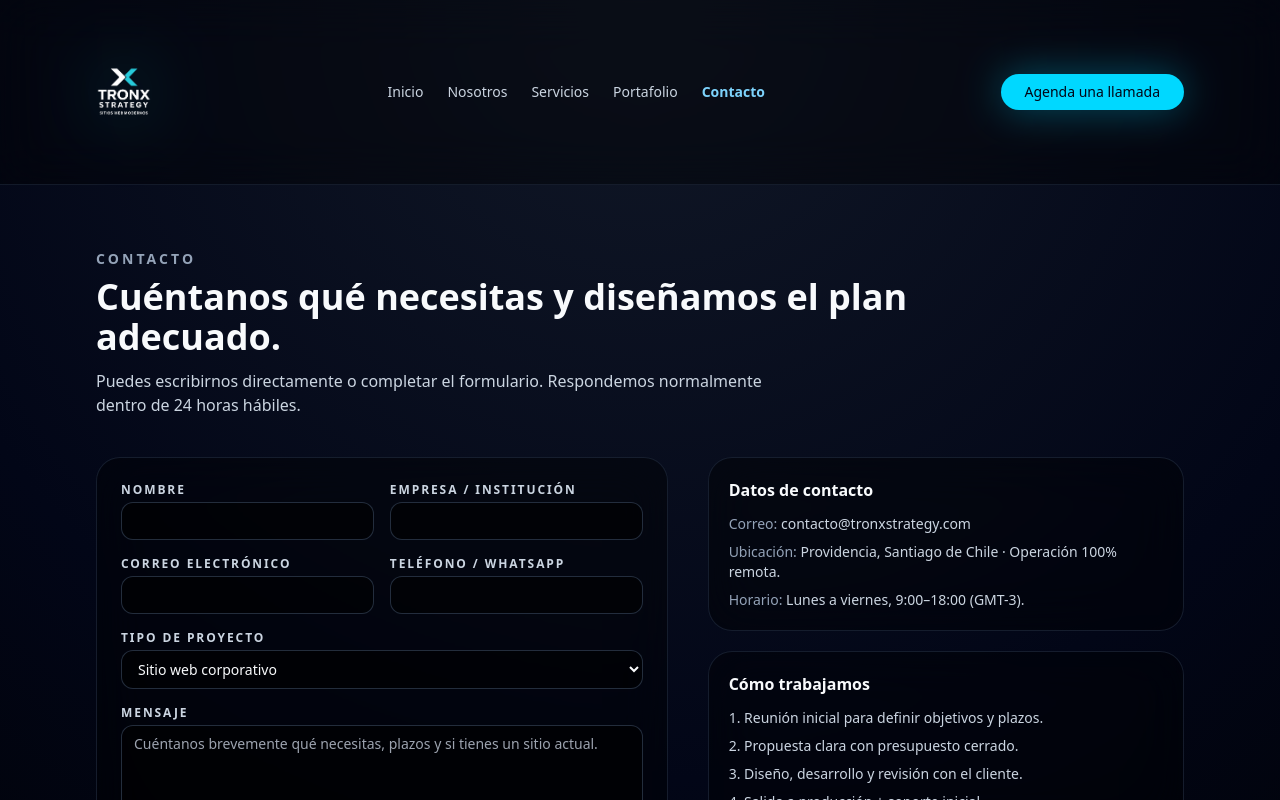
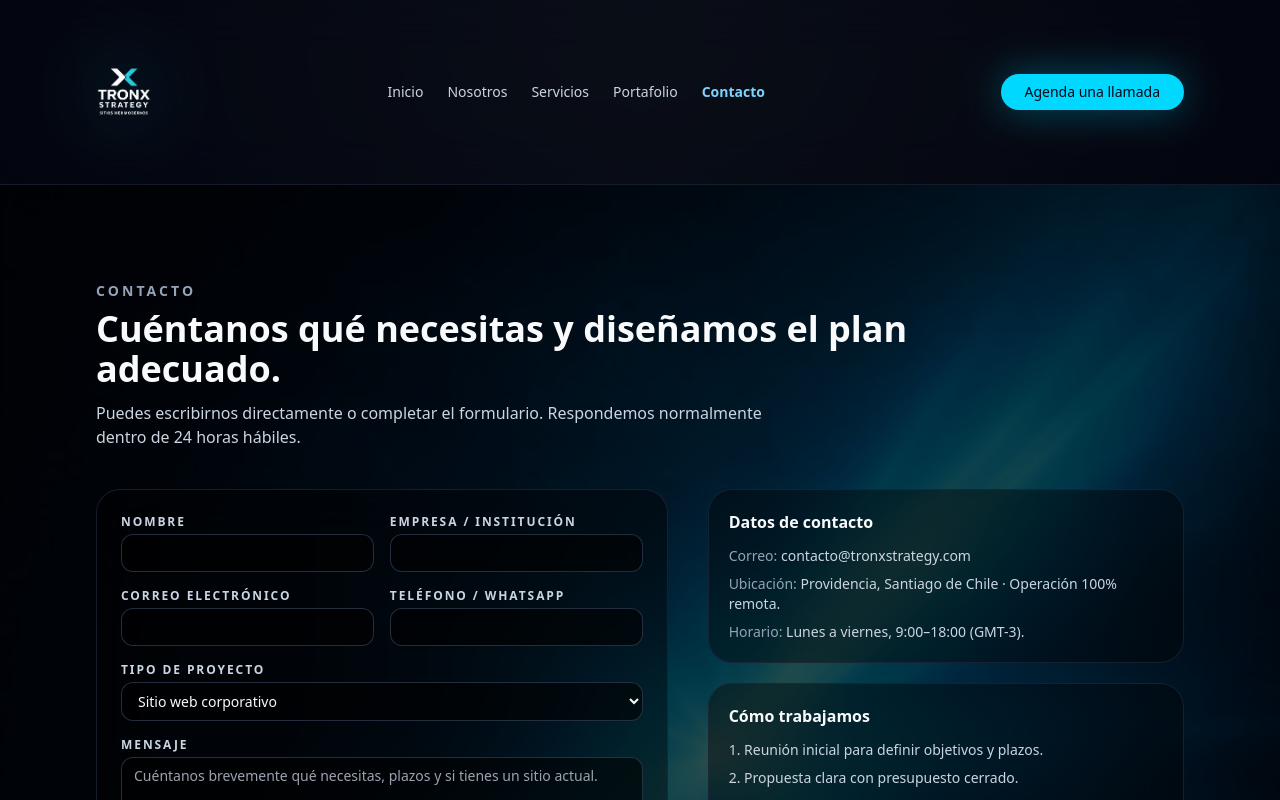
Before and after one commit to TronxGroup/Tronx-Strategy, a Next.js app: page /contacto in a window 1280 px wide. Shown: the top 800 px of the page. Built offline with nearby package versions, Linux system fonts and the light colour scheme.

Commit message:
Update page.tsx

```diff
--- a/app/contacto/page.tsx
+++ b/app/contacto/page.tsx
@@ -1,6 +1,21 @@
+// app/contacto/page.tsx
+
 export default function ContactoPage() {
   return (
-    <div className="section">
+    <section
+      className="relative min-h-screen w-full overflow-hidden flex items-stretch"
+      style={{
+        backgroundImage: "url('/BG_contacto_strategy.jpg')",
+        backgroundSize: "cover",
+        backgroundPosition: "center",
+        backgroundRepeat: "no-repeat",
+      }}
+    >
+      {/* Overlay oscuro para legibilidad */}
+      <div className="absolute inset-0 bg-black/70 backdrop-blur-[2px]" />
+
+      {/* Contenido */}
+      <div className="relative section py-16 lg:py-24 flex-1">
         <section className="max-w-4xl">
           <p className="section-title">Contacto</p>
           <h1 className="section-heading">
@@ -14,7 +29,7 @@ export default function ContactoPage() {
 
         <section className="mt-10 grid gap-10 lg:grid-cols-[minmax(0,1.2fr)_minmax(0,1fr)] items-start">
           <form
-          className="card-surface p-6 space-y-4"
+            className="card-surface p-6 space-y-4 bg-black/70 border border-slate-700/70 backdrop-blur-sm rounded-2xl"
             action="mailto:contacto@tronxstrategy.com"
             method="post"
             encType="text/plain"
@@ -103,7 +118,7 @@ export default function ContactoPage() {
           </form>
 
           <aside className="space-y-5 text-sm text-slate-300">
-          <div className="card-surface p-5">
+            <div className="card-surface p-5 bg-black/70 border border-slate-700/70 backdrop-blur-sm rounded-2xl">
               <h2 className="text-base font-semibold text-slate-50">
                 Datos de contacto
               </h2>
@@ -123,7 +138,7 @@ export default function ContactoPage() {
               </ul>
             </div>
 
-          <div className="card-surface p-5">
+            <div className="card-surface p-5 bg-black/70 border border-slate-700/70 backdrop-blur-sm rounded-2xl">
               <h2 className="text-base font-semibold text-slate-50">
                 Cómo trabajamos
               </h2>
@@ -137,5 +152,6 @@ export default function ContactoPage() {
           </aside>
         </section>
       </div>
+    </section>
   );
 }
```
Lines whose indentation alone changed are shown as unchanged.
